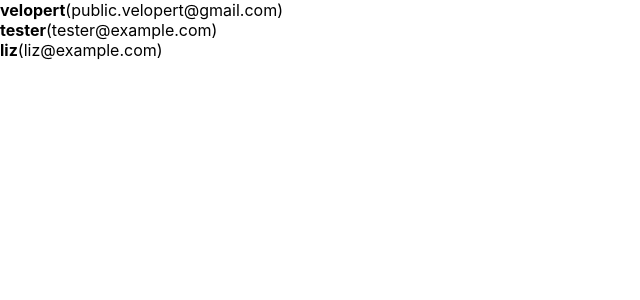
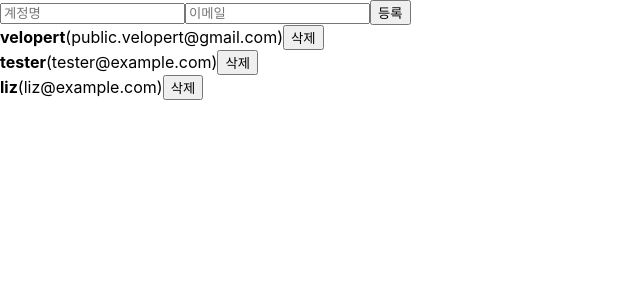
Before and after one commit to mstarpapa/react-lean, a React (Create React App) app: page / in a window 1280 px wide. Shown: the top 300 px of the page, without its empty margins (0-640 px from the left). Built offline with nearby package versions, Linux system fonts and the light colour scheme.

Commit message:
win pc 추가 작업

```diff
--- a/src/App.js
+++ b/src/App.js
@@ -1,10 +1,64 @@
-import React from 'react';
+import React ,{useRef, useState} from 'react';
 import UserList from './UserList';
+import CreateUser from './CreateUser';
 
 
 function App() {
+  const [inputs, setInputs] = useState({
+    username: '',
+    email:'',
+  });
+  const {username, email} = inputs;
+  const onChange = e => {
+    const {name, value} = e.target;
+    setInputs({
+      ...inputs,
+      [name] : value
+    });
+  };
+  const [users, setUsers] = useState([
+    {
+        id:1,
+        username:'velopert',
+        email:'public.velopert@gmail.com'
+    },
+    {
+        id:2,
+        username:'tester',
+        email:'tester@example.com'
+    },
+    {
+         id:3,
+         username:'liz',
+         email:'liz@example.com'
+    }
+  ]);
+
+  const nextId = useRef(4);
+
+  const onCreate = () => {
+    const user = {
+      id:nextId.current,
+      username,
+      email,
+    };
+    // setUsers([...users, user]);
+    setUsers(users.concat(user));
+    setInputs({
+      username:'',
+      email:''
+    });
+    nextId.current +=1;
+  };
+
+  const onRemove = id => {
+    setUsers(users.filter(user => user.id !== id));
+  };
   return (
-    <UserList/>
+    <>
+    <CreateUser username={username} email={email} onChange={onChange} onCreate={onCreate}/>
+    <UserList users={users} onRemove={onRemove}/>
+    </>
   );
 
 }
--- /dev/null
+++ b/src/CreateUser.js
@@ -0,0 +1,13 @@
+import React from 'react';
+
+function CreateUser({username, email, onChange, onCreate}){
+    return (
+        <div>
+            <input name="username" placeholder="계정명" onChange={onChange} value={username}/>
+            <input name="email" placeholder="이메일" onChange={onChange} value={email}/>
+            <button onClick={onCreate}>등록</button>
+        </div>
+    );
+}
+
+export default CreateUser;
--- a/src/UserList.js
+++ b/src/UserList.js
@@ -1,36 +1,25 @@
 import React from 'react';
 
-function User({user}) {
+function User({user, onRemove}) {
+    const {username , email, id} = user;
     return (
         <div>
-            <b>{user.username}</b><span>({user.email})</span>
+            <b>{username}</b><span>({email})</span>
+            <button onClick={() => onRemove(id)}>삭제</button>
         </div>
     );
 }
-function UserList(){
-    const users = [
-        {
-            id:1,
-            username:'velopert',
-            email:'public.velopert@gmail.com'
-        },
-        {
-            id:2,
-            username:'tester',
-            email:'tester@example.com'
-        },
-        {
-            id:3,
-            username:'liz',
-            email:'liz@example.com'
-        }
-    ];
-
+function UserList({users, onRemove}){
     return (
         <div>
             {
                 users.map(
-                    user =>(<User user={user} key={user.id}/>)
+                    user =>(
+                    <User
+                      user={user}
+                      key={user.id}
+                      onRemove={onRemove}
+                    />)
                 )
             }
         </div>
```
